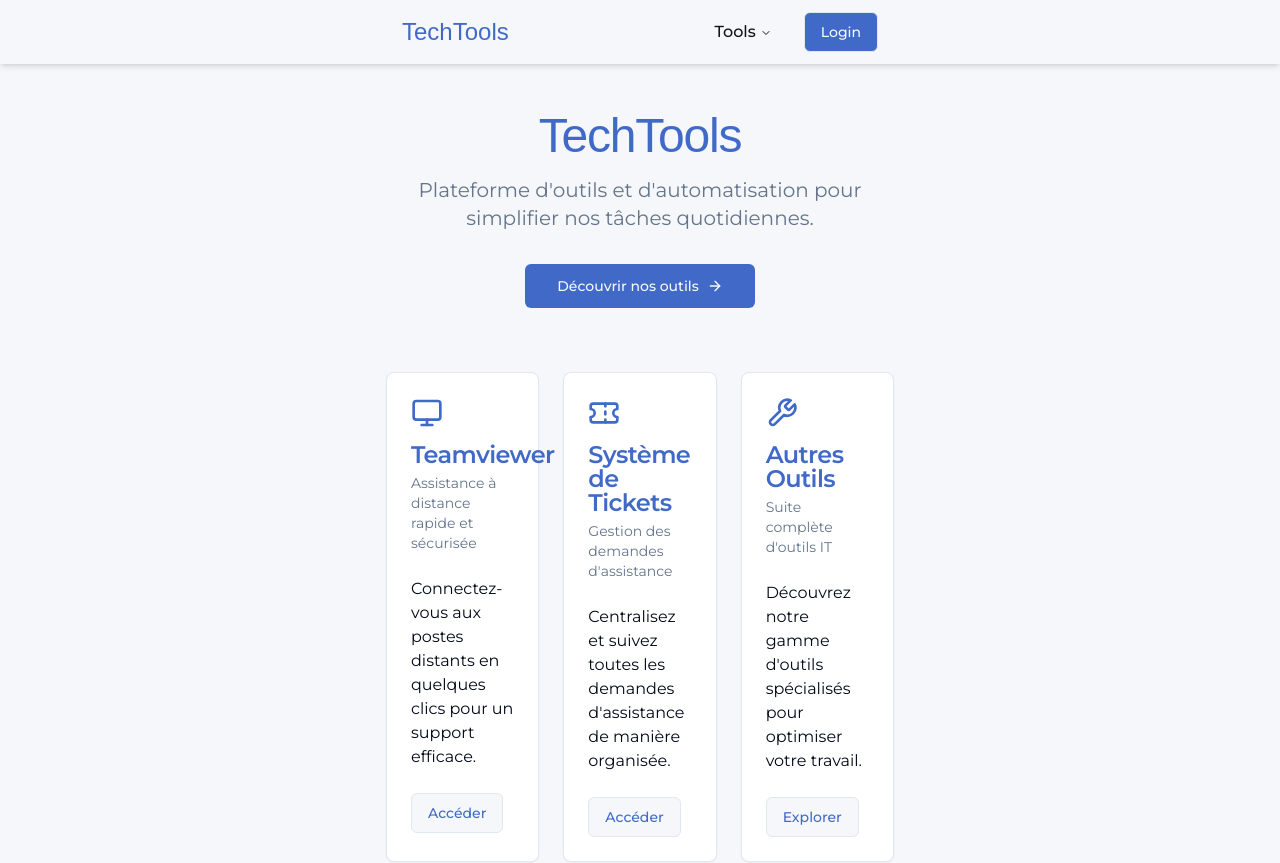
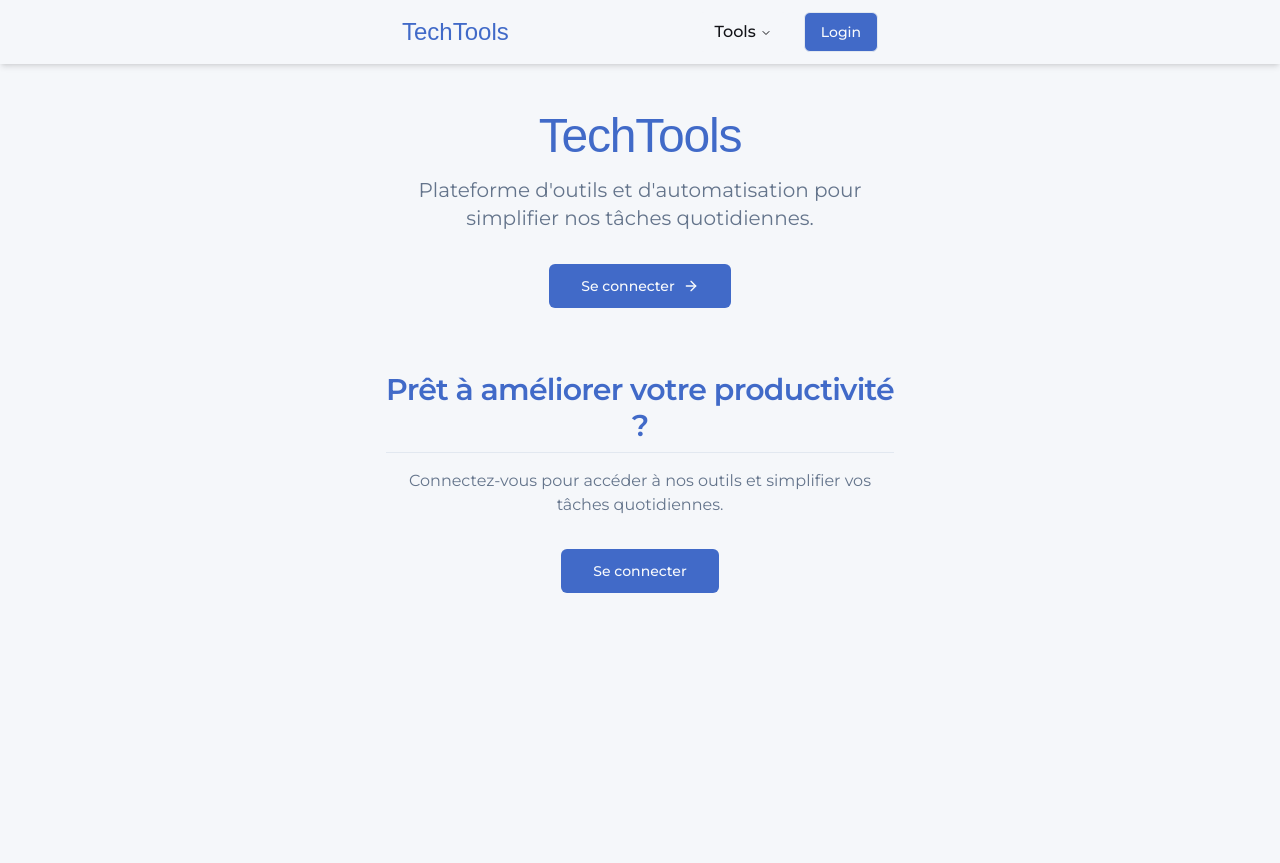
Before and after one commit to Bourdon94m/TechTools, a React (Vite) app in the folder frontend/Tech/: page / in a window 1280 px wide. Shown: the top 863 px of the page. After the commit the page ends 800 px from the top, so only its background shows below. Built offline with nearby package versions, Linux system fonts and the light colour scheme; a web font is replaced by a local one.

Commit message:
Added login required for access apps and url in frontend

```diff
--- a/frontend/Tech/src/App.jsx
+++ b/frontend/Tech/src/App.jsx
@@ -1,4 +1,4 @@
-import React from 'react';
+import React from "react";
 import { BrowserRouter as Router, Route, Routes } from "react-router-dom";
 import { AuthProvider } from "./context/AuthContext";
 import { Toaster } from "@/components/ui/toaster";
@@ -12,23 +12,29 @@ import Teamviewer from "./components/pages/Teamviewer";
 import LandingDashboard from "@/components/pages/Dashboard/LandingDashboard";
 import TicketPage from "@/components/pages/Dashboard/TicketPage";
 import CreateTicketPage from "@/components/pages/Dashboard/CreateTicketPage";
+import ProtectedRoute from "./context/ProtectedRoute";
 
 function App() {
   useCustomTheme(); // Ceci appliquera le thème initial
 
   return (
     <AuthProvider>
-      <div className="bg-background text-text min-h-screen"> {/* Utiliser les classes Tailwind basées sur les variables CSS */}
+      <div className="bg-background text-text min-h-screen">
+        {" "}
+        {/* Utiliser les classes Tailwind basées sur les variables CSS */}
         <Router>
-
           <Routes>
             <Route path="/" element={<LandingPage />} />
+            {/* Our Protected routes */}
             <Route path="/login" element={<Login />} />
-            <Route path="/register" element={<RegisterForm />} />
-            <Route path="/teamviewer" element={<Teamviewer />} />
-            <Route path="/dashboard" element={<LandingDashboard />} />
-            <Route path="/tickets" element={<TicketPage />} />
-            <Route path="/create-ticket" element={<CreateTicketPage />} />
+            <Route element={<ProtectedRoute />}>
+              <Route path="/register" element={<RegisterForm />} />
+              <Route path="/teamviewer" element={<Teamviewer />} />
+              <Route path="/dashboard" element={<LandingDashboard />} />
+              <Route path="/tickets" element={<TicketPage />} />
+              <Route path="/create-ticket" element={<CreateTicketPage />} />
+            </Route>
+            {/* Our Protected routes */}
           </Routes>
           <Toaster />
         </Router>
--- a/frontend/Tech/src/components/pages/LandingPage.jsx
+++ b/frontend/Tech/src/components/pages/LandingPage.jsx
@@ -1,3 +1,4 @@
+import React, { useContext } from "react";
 import Navbar from "@/components/layout/Navbar";
 import { Button } from "@/components/ui/button";
 import {
@@ -10,8 +11,11 @@ import {
 } from "@/components/ui/card";
 import { ArrowRight, Monitor, Ticket, Wrench } from "lucide-react";
 import { Helmet } from "react-helmet";
+import { AuthContext } from "@/context/AuthContext"; // Assurez-vous que le chemin est correct
 
 const LandingPage = () => {
+  const { user, loading } = useContext(AuthContext);
+
   return (
     <div className="min-h-screen bg-background text-foreground">
       <Helmet>
@@ -28,12 +32,16 @@ const LandingPage = () => {
             Plateforme d'outils et d'automatisation pour simplifier nos tâches
             quotidiennes.
           </p>
-          <Button size="lg" className="bg-primary text-primary-foreground hover:bg-primary/90">
-            Découvrir nos outils
+          <Button
+            size="lg"
+            className="bg-primary text-primary-foreground hover:bg-primary/90"
+          >
+            {user ? "Découvrir nos outils" : "Se connecter"}
             <ArrowRight className="ml-2 h-4 w-4" />
           </Button>
         </section>
 
+        {user && !loading && (
           <section className="grid gap-6 sm:grid-cols-2 lg:grid-cols-3 mb-16 font-merriweather">
             <Card className="bg-card text-card-foreground">
               <CardHeader>
@@ -50,7 +58,10 @@ const LandingPage = () => {
                 </p>
               </CardContent>
               <CardFooter>
-              <Button variant="outline" className="text-primary hover:bg-primary hover:text-primary-foreground">
+                <Button
+                  variant="outline"
+                  className="text-primary hover:bg-primary hover:text-primary-foreground"
+                >
                   <a href="/teamviewer">Accéder</a>
                 </Button>
               </CardFooter>
@@ -59,7 +70,9 @@ const LandingPage = () => {
             <Card className="bg-card text-card-foreground">
               <CardHeader>
                 <Ticket className="h-8 w-8 mb-2 text-primary" />
-              <CardTitle className="text-primary">Système de Tickets</CardTitle>
+                <CardTitle className="text-primary">
+                  Système de Tickets
+                </CardTitle>
                 <CardDescription className="text-muted-foreground">
                   Gestion des demandes d'assistance
                 </CardDescription>
@@ -71,7 +84,10 @@ const LandingPage = () => {
                 </p>
               </CardContent>
               <CardFooter>
-              <Button variant="outline" className="text-primary hover:bg-primary hover:text-primary-foreground">
+                <Button
+                  variant="outline"
+                  className="text-primary hover:bg-primary hover:text-primary-foreground"
+                >
                   <a href="/dashboard">Accéder</a>
                 </Button>
               </CardFooter>
@@ -81,30 +97,43 @@ const LandingPage = () => {
               <CardHeader>
                 <Wrench className="h-8 w-8 mb-2 text-primary" />
                 <CardTitle className="text-primary">Autres Outils</CardTitle>
-              <CardDescription className="text-muted-foreground">Suite complète d'outils IT</CardDescription>
+                <CardDescription className="text-muted-foreground">
+                  Suite complète d'outils IT
+                </CardDescription>
               </CardHeader>
               <CardContent>
                 <p>
-                Découvrez notre gamme d'outils spécialisés pour optimiser votre
-                travail.
+                  Découvrez notre gamme d'outils spécialisés pour optimiser
+                  votre travail.
                 </p>
               </CardContent>
               <CardFooter>
-              <Button variant="outline" className="text-primary hover:bg-primary hover:text-primary-foreground">Explorer</Button>
+                <Button
+                  variant="outline"
+                  className="text-primary hover:bg-primary hover:text-primary-foreground"
+                >
+                  Explorer
+                </Button>
               </CardFooter>
             </Card>
           </section>
+        )}
 
         <section className="text-center font-merriweather">
           <h2 className="scroll-m-20 border-b border-border pb-2 text-3xl font-semibold tracking-tight transition-colors first:mt-0 mb-4 text-primary">
             Prêt à améliorer votre productivité ?
           </h2>
           <p className="text-muted-foreground mb-8">
-            Commencez dès maintenant à utiliser nos outils pour simplifier vos
-            tâches quotidiennes.
+            {user
+              ? "Commencez dès maintenant à utiliser nos outils pour simplifier vos tâches quotidiennes."
+              : "Connectez-vous pour accéder à nos outils et simplifier vos tâches quotidiennes."}
           </p>
-          <Button size="lg" variant="default" className="bg-primary text-primary-foreground hover:bg-primary/90">
-            Commencer
+          <Button
+            size="lg"
+            variant="default"
+            className="bg-primary text-primary-foreground hover:bg-primary/90"
+          >
+            {user ? "Commencer" : "Se connecter"}
           </Button>
         </section>
       </main>
--- /dev/null
+++ b/frontend/Tech/src/context/ProtectedRoute.jsx
@@ -0,0 +1,23 @@
+import React, { useContext } from "react";
+import { AuthContext } from "./AuthContext";
+import { Navigate, Outlet, useLocation } from "react-router-dom";
+
+const ProtectedRoute = () => {
+  const { user, loading } = useContext(AuthContext);
+  const location = useLocation();
+
+  if (loading) {
+    // Vous pouvez afficher un spinner de chargement ici
+    return <div className="text-white">Chargement...</div>;
+  }
+
+  if (!user) {
+    // Rediriger vers la page de connexion si l'utilisateur n'est pas authentifié
+    return <Navigate to="/login" replace state={{ from: location }} />;
+  }
+
+  // Si l'utilisateur est authentifié, rendre les routes enfants
+  return <Outlet />;
+};
+
+export default ProtectedRoute;
```
Lines whose indentation alone changed are shown as unchanged.
